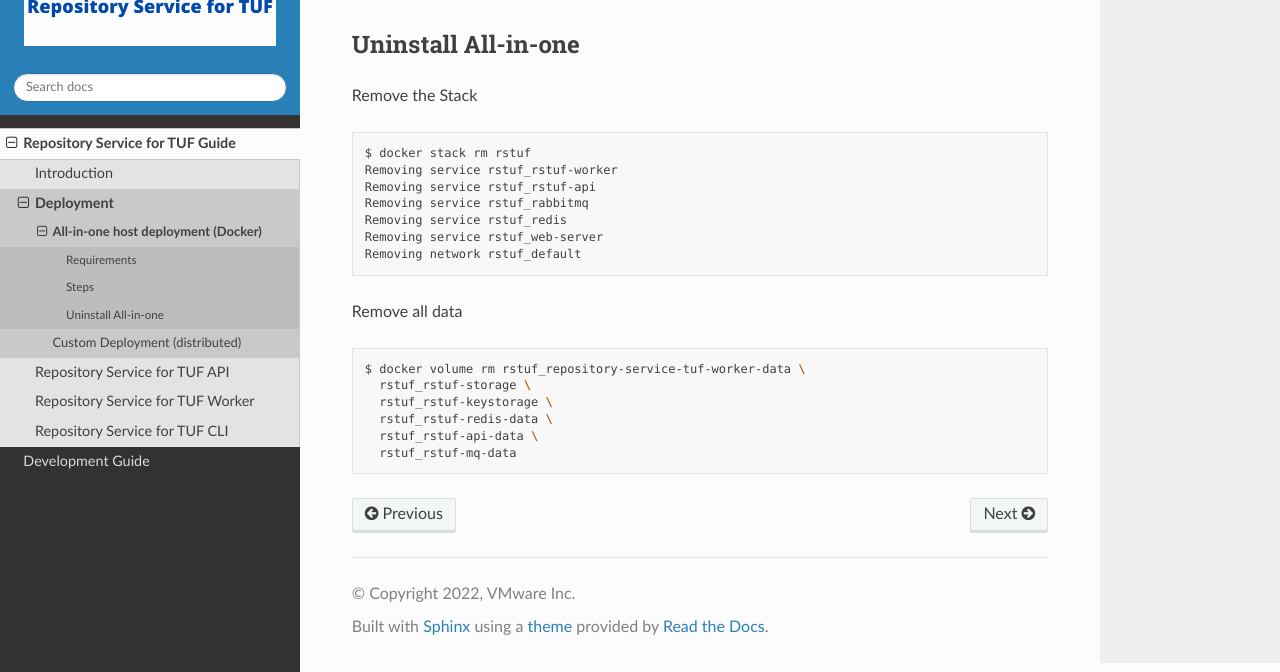
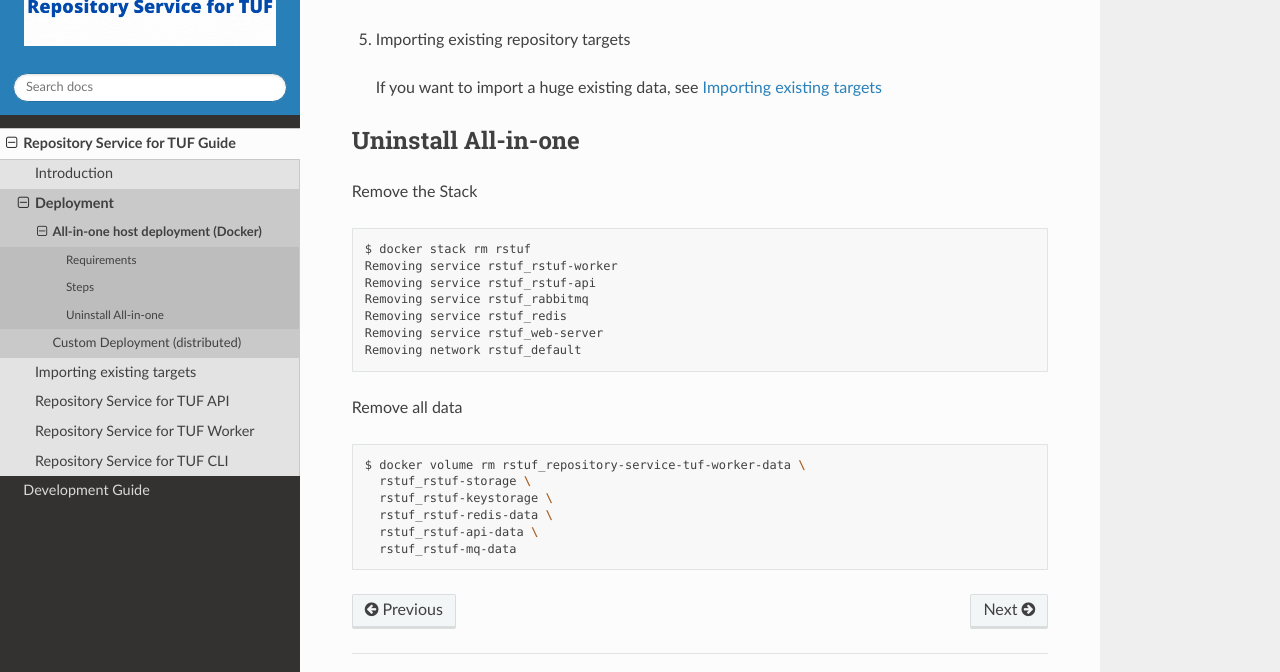
Before and after one commit to repository-service-tuf/repository-service-tuf, a Sphinx documentation site: the page built from docs/source/guide/deployment/all_in_one.rst, in a window 1280 px wide and 900 px high, scrolled down 4036 px, cut to the strip 228-900 px from the top of the window. Built offline with Sphinx 7.4.7 and the Read the Docs theme 2.0.0, drawn with Linux system fonts in a browser that asks for light colours.

Commit message:
Add load data information to the Guide (#254)
* Add load data information to the Guide

Add a chapter with more details about using the load data feature from
the CLI

Signed-off-by: Kairo de Araujo <kdearaujo@vmware.com>

* Apply suggestions/comments for documentation

Co-authored-by: Martin Vrachev <martin.vrachev@gmail.com>

* Simplify the feature usage text

Simplify the feature usage text removing the details about the process
using the REST API

Signed-off-by: Kairo de Araujo <kdearaujo@vmware.com>

* Update docs/source/guide/deployment/importing-targets.rst

Co-authored-by: Martin Vrachev <martin.vrachev@gmail.com>

---------

Signed-off-by: Kairo de Araujo <kdearaujo@vmware.com>
Co-authored-by: Martin Vrachev <martin.vrachev@gmail.com>

```diff
--- a/docs/source/guide/deployment/all_in_one.rst
+++ b/docs/source/guide/deployment/all_in_one.rst
@@ -116,6 +116,11 @@ Steps
       </div>
 
 
+5. Importing existing repository targets
+
+  If you want to import a huge existing data,
+  see :ref:`guide/deployment/importing-targets:Importing existing targets`
+
 Uninstall All-in-one
 ====================
 
--- a/docs/source/guide/index.rst
+++ b/docs/source/guide/index.rst
@@ -7,6 +7,7 @@ Repository Service for TUF Guide
 
     introduction/introduction
     deployment/server
+    deployment/importing-targets
     repository-service-tuf-api/index
     repository-service-tuf-worker/index
     repository-service-tuf-cli/index
```
Also changed, not shown: docs/source/guide/deployment/importing-targets.rst (added, +45 -0 lines).
